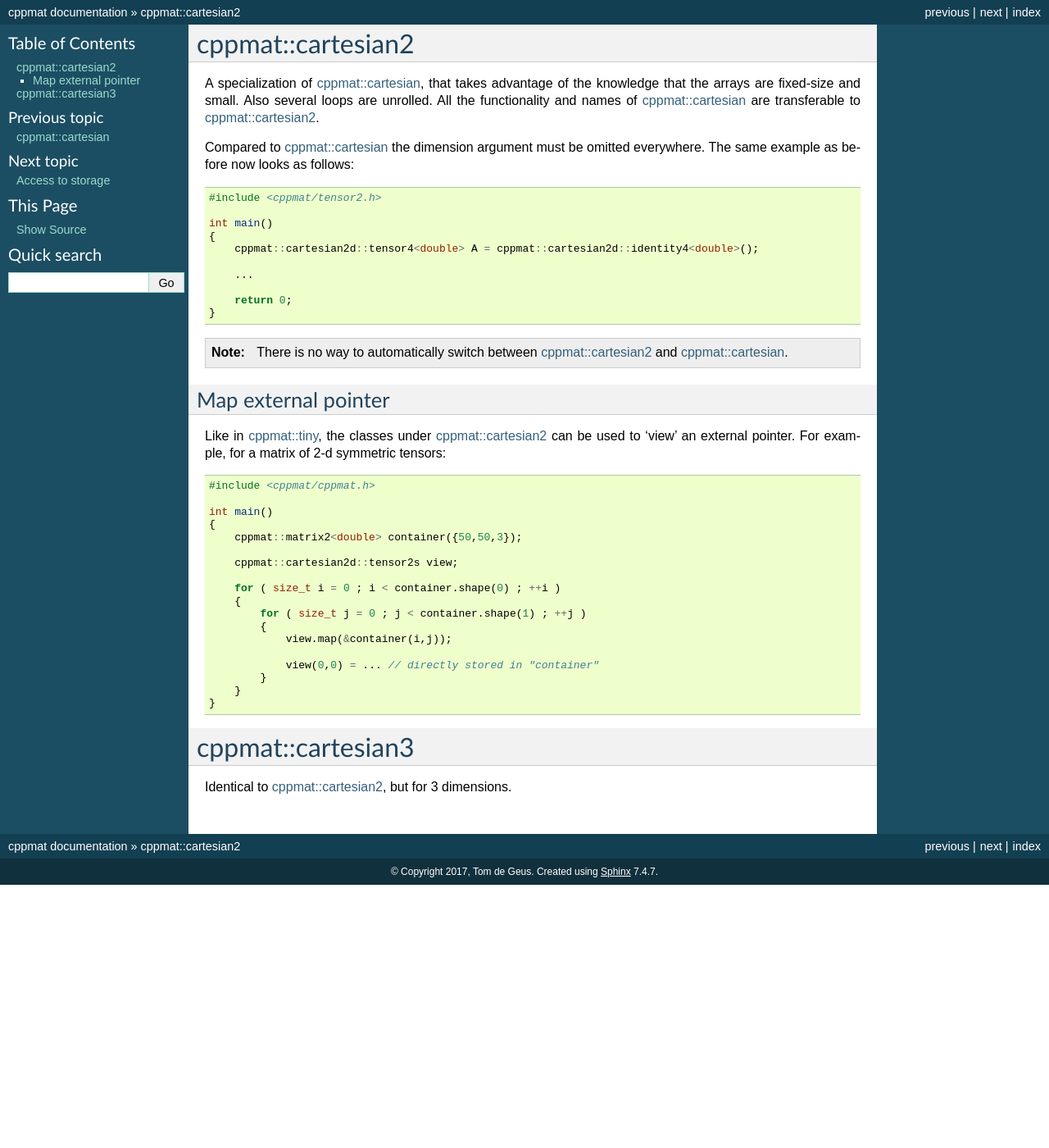
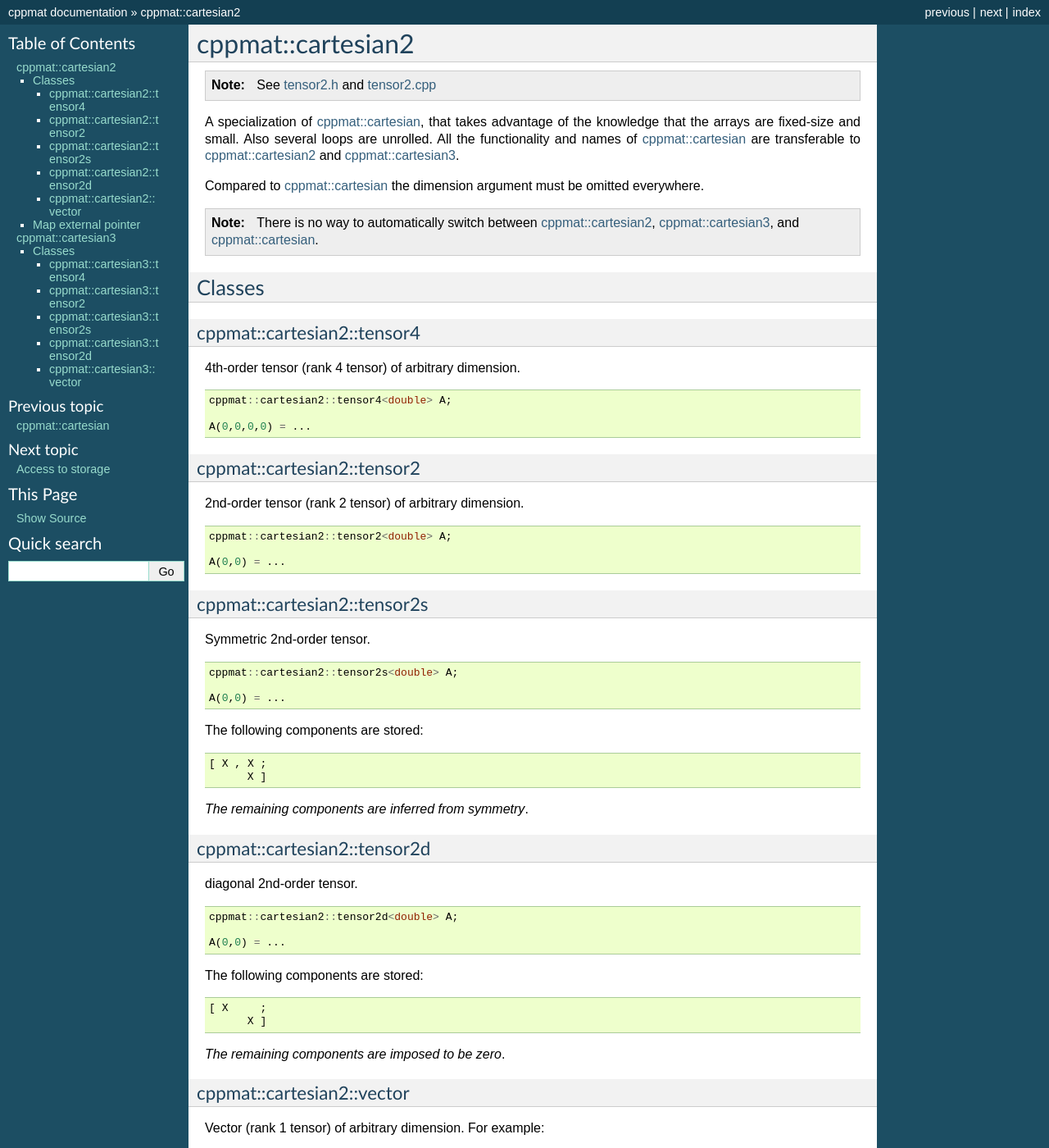
Before and after one commit to tdegeus/cppmat, a Sphinx documentation site: the page built from docs/cppmat_tensor2.rst, in a window 1280 px wide and 1400 px high. Shown: the whole window at 82% size. Built offline with Sphinx 7.4.7, drawn with Linux system fonts in a browser that asks for light colours; formulas are drawn with MathJax 3; some of the changed text lies outside the part shown.

Commit message:
Updated documenation

```diff
--- a/docs/cppmat_tensor2.rst
+++ b/docs/cppmat_tensor2.rst
@@ -1,35 +1,112 @@
 
-.. _tensor2:
+.. _cartesian2:
 
 ******************
 cppmat::cartesian2
 ******************
 
-A specialization of :ref:`tensor`, that takes advantage of the knowledge that the arrays are fixed-size and small. Also several loops are unrolled. All the functionality and names of :ref:`tensor` are transferable to :ref:`tensor2`.
+.. note::
 
-Compared to :ref:`tensor` the dimension argument must be omitted everywhere. The same example as before now looks as follows:
+  See `tensor2.h <https://github.com/tdegeus/cppmat/blob/master/src/cppmat/tensor2.h>`_ and `tensor2.cpp <https://github.com/tdegeus/cppmat/blob/master/src/cppmat/tensor.cpp>`_
+
+A specialization of :ref:`cartesian`, that takes advantage of the knowledge that the arrays are fixed-size and small. Also several loops are unrolled. All the functionality and names of :ref:`cartesian` are transferable to :ref:`cartesian2` and :ref:`cartesian3`.
+
+Compared to :ref:`cartesian` the dimension argument must be omitted everywhere.
+
+.. note::
+
+  There is no way to automatically switch between :ref:`cartesian2`, :ref:`cartesian3`, and :ref:`cartesian`.
+
+Classes
+=======
+
+.. _cartesian2_tensor4:
+
+cppmat::cartesian2::tensor4
+---------------------------
+
+4th-order tensor (rank 4 tensor) of arbitrary dimension.
 
 .. code-block:: cpp
 
-  #include <cppmat/tensor2.h>
+  cppmat::cartesian2::tensor4<double> A;
 
-  int main()
-  {
-      cppmat::cartesian2d::tensor4<double> A = cppmat::cartesian2d::identity4<double>();
+  A(0,0,0,0) = ...
 
-      ...
+.. _cartesian2_tensor2:
 
-      return 0;
-  }
+cppmat::cartesian2::tensor2
+---------------------------
 
-.. note::
+2nd-order tensor (rank 2 tensor) of arbitrary dimension.
 
-  There is no way to automatically switch between :ref:`tensor2` and :ref:`tensor`.
+.. code-block:: cpp
+
+  cppmat::cartesian2::tensor2<double> A;
+
+  A(0,0) = ...
+
+.. _cartesian2_tensor2s:
+
+cppmat::cartesian2::tensor2s
+----------------------------
+
+Symmetric 2nd-order tensor.
+
+.. code-block:: cpp
+
+  cppmat::cartesian2::tensor2s<double> A;
+
+  A(0,0) = ...
+
+The following components are stored:
+
+.. code-block:: cpp
+
+  [ X , X ;
+        X ]
+
+*The remaining components are inferred from symmetry*.
+
+.. _cartesian2_tensor2d:
+
+cppmat::cartesian2::tensor2d
+----------------------------
+
+diagonal 2nd-order tensor.
+
+.. code-block:: cpp
+
+  cppmat::cartesian2::tensor2d<double> A;
+
+  A(0,0) = ...
+
+The following components are stored:
+
+.. code-block:: cpp
+
+  [ X     ;
+        X ]
+
+*The remaining components are imposed to be zero*.
+
+.. _cartesian2_vector:
+
+cppmat::cartesian2::vector
+--------------------------
+
+Vector (rank 1 tensor) of arbitrary dimension. For example:
+
+.. code-block:: cpp
+
+  cppmat::cartesian::vector<double> A;
+
+  A(0) = ...
 
 Map external pointer
---------------------
+====================
 
-Like in :ref:`tiny`, the classes under :ref:`tensor2` can be used to 'view' an external pointer. For example, for a matrix of 2-d symmetric tensors:
+Like in :ref:`tiny`, the classes under :ref:`cartesian2` can be used to 'view' an external pointer. For example, for a matrix of 2-d symmetric tensors:
 
 .. code-block:: cpp
 
@@ -52,10 +129,102 @@ Like in :ref:`tiny`, the classes under :ref:`tensor2` can be used to 'view' an e
       }
   }
 
-.. _tensor3:
+.. _cartesian3:
 
 ******************
 cppmat::cartesian3
 ******************
 
-Identical to :ref:`tensor2`, but for 3 dimensions.
+.. note::
+
+  See `tensor3.h <https://github.com/tdegeus/cppmat/blob/master/src/cppmat/tensor3.h>`_ and `tensor3.cpp <https://github.com/tdegeus/cppmat/blob/master/src/cppmat/tensor3.cpp>`_
+
+Identical to :ref:`cartesian2`, but for 3 dimensions.
+
+Classes
+=======
+
+.. _cartesian3_tensor4:
+
+cppmat::cartesian3::tensor4
+---------------------------
+
+4th-order tensor (rank 4 tensor) of arbitrary dimension.
+
+.. code-block:: cpp
+
+  cppmat::cartesian3::tensor4<double> A;
+
+  A(0,0,0,0) = ...
+
+.. _cartesian3_tensor2:
+
+cppmat::cartesian3::tensor2
+---------------------------
+
+2nd-order tensor (rank 2 tensor) of arbitrary dimension.
+
+.. code-block:: cpp
+
+  cppmat::cartesian3::tensor2<double> A;
+
+  A(0,0) = ...
+
+.. _cartesian3_tensor2s:
+
+cppmat::cartesian3::tensor2s
+----------------------------
+
+Symmetric 2nd-order tensor.
+
+.. code-block:: cpp
+
+  cppmat::cartesian3::tensor2s<double> A;
+
+  A(0,0) = ...
+
+The following components are stored:
+
+.. code-block:: cpp
+
+  [ X , X , X ;
+        X , X ;
+            X ]
+
+*The remaining components are inferred from symmetry*.
+
+.. _cartesian3_tensor2d:
+
+cppmat::cartesian3::tensor2d
+----------------------------
+
+diagonal 2nd-order tensor.
+
+.. code-block:: cpp
+
+  cppmat::cartesian3::tensor2d<double> A;
+
+  A(0,0) = ...
+
+The following components are stored:
+
+.. code-block:: cpp
+
+  [ X         ;
+        X     ;
+            X ]
+
+*The remaining components are imposed to be zero*.
+
+.. _cartesian3_vector:
+
+cppmat::cartesian3::vector
+--------------------------
+
+Vector (rank 1 tensor) of arbitrary dimension. For example:
+
+.. code-block:: cpp
+
+  cppmat::cartesian::vector<double> A;
+
+  A(0) = ...
```
Also changed, not shown: docs/cppmat.rst (+14 -2 lines), docs/cppmat_periodic.rst (+12 -0 lines), docs/cppmat_tensor.rst (+99 -56 lines), docs/cppmat_tiny.rst (+8 -0 lines), docs/index.rst (+54 -49 lines), 3 other files.
